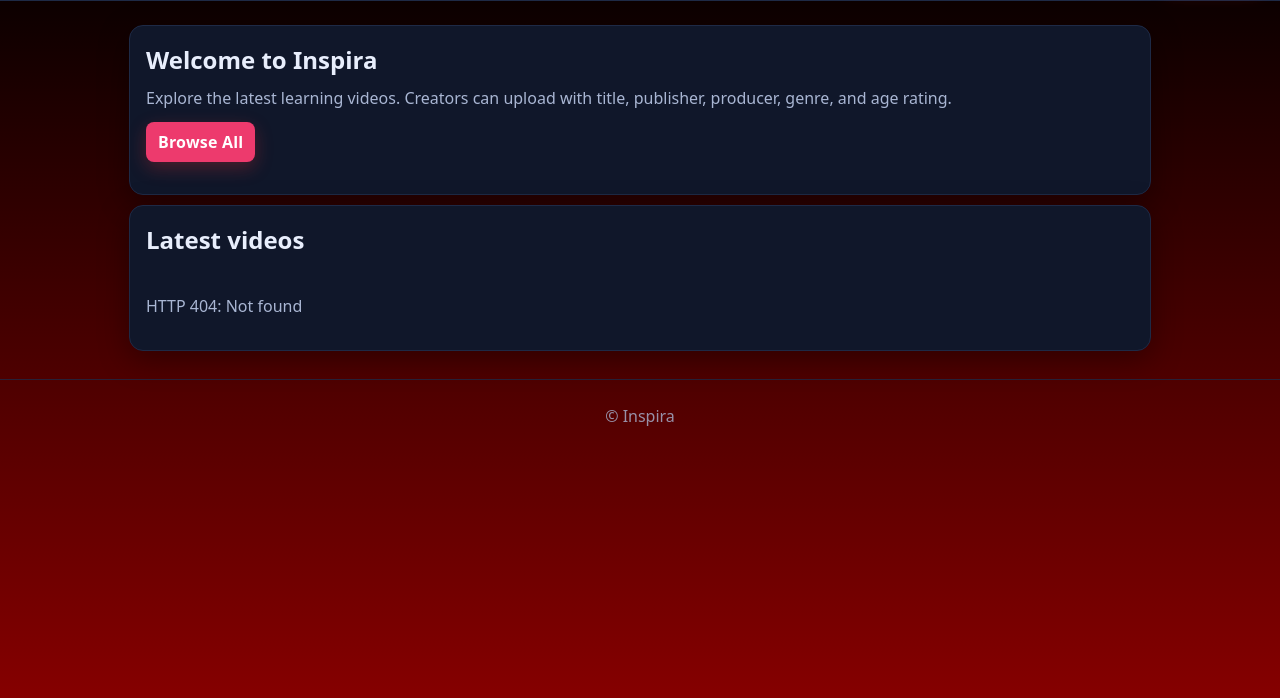
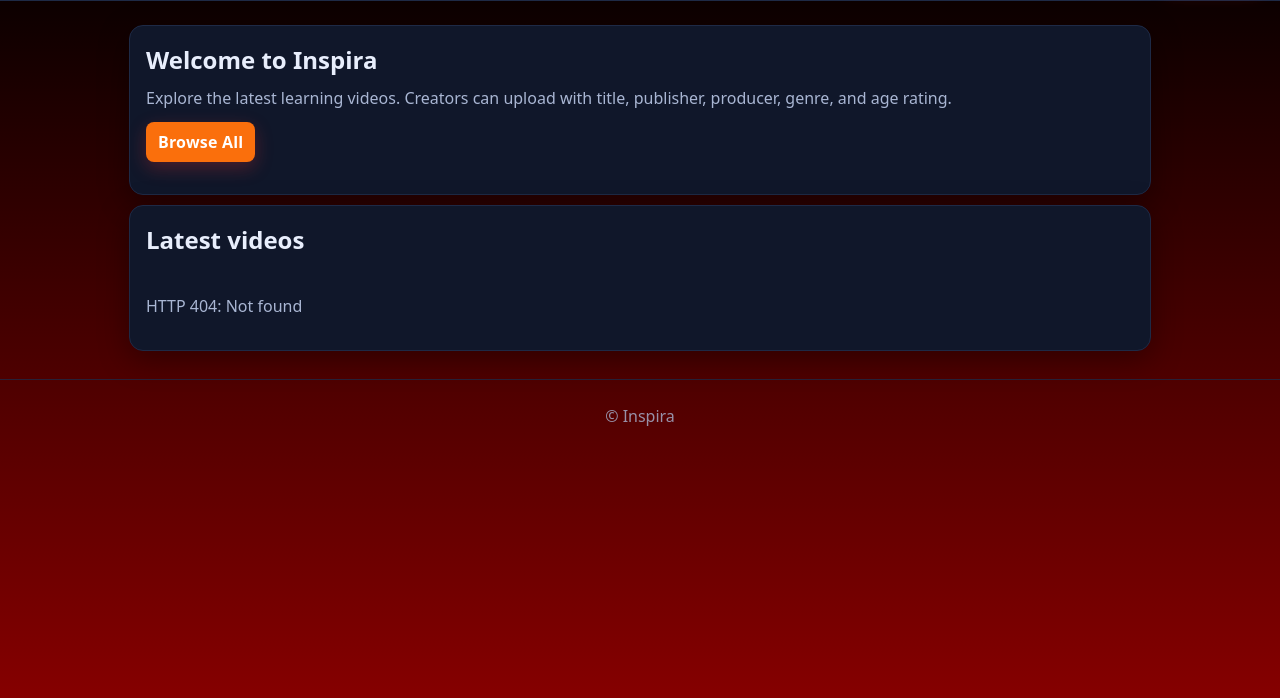
Before and after one commit to abhijit2512/INSPIRA-WEB-APP, a website: page public/index.html in a window 1280 px wide. Shown: the part 70-768 px from the top of the page. Drawn offline with Linux system fonts and the light colour scheme; no server answers; a script that the page names is missing.

Commit message:
Update index.html

```diff
--- a/public/index.html
+++ b/public/index.html
@@ -12,7 +12,7 @@
       --brand-card:#10172a;
       --brand-text:#e8eefc;
       --brand-muted:#a9b6d3;
-      --brand-primary:#ed3a6d;  /* purple */
+      --brand-primary:#fa6f0c;  /* purple */
       --brand-accent:#f59e0b;   /* gold */
       --brand-danger:#b91c1c;
       --brand-outline:#28427a;
```
